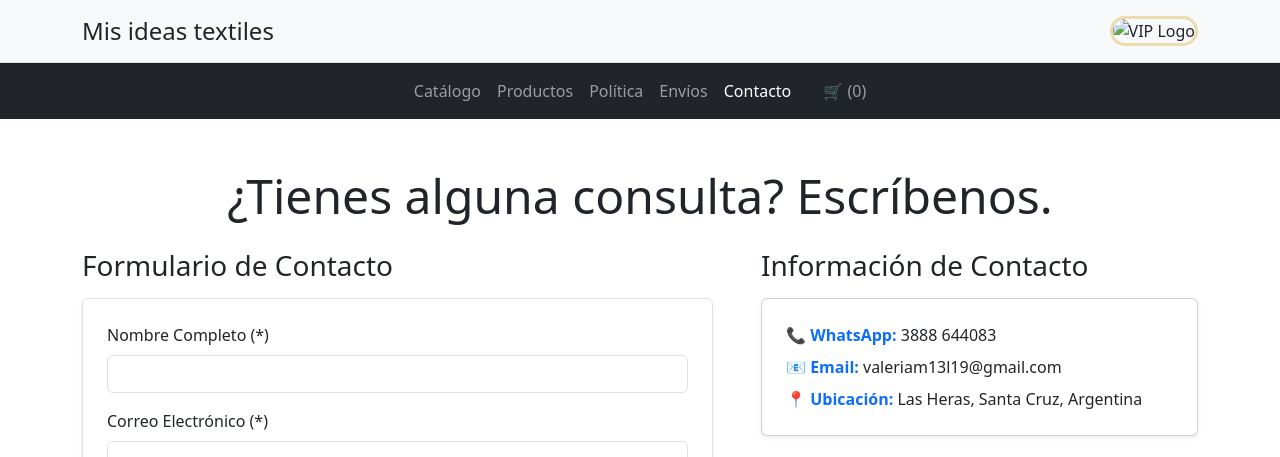
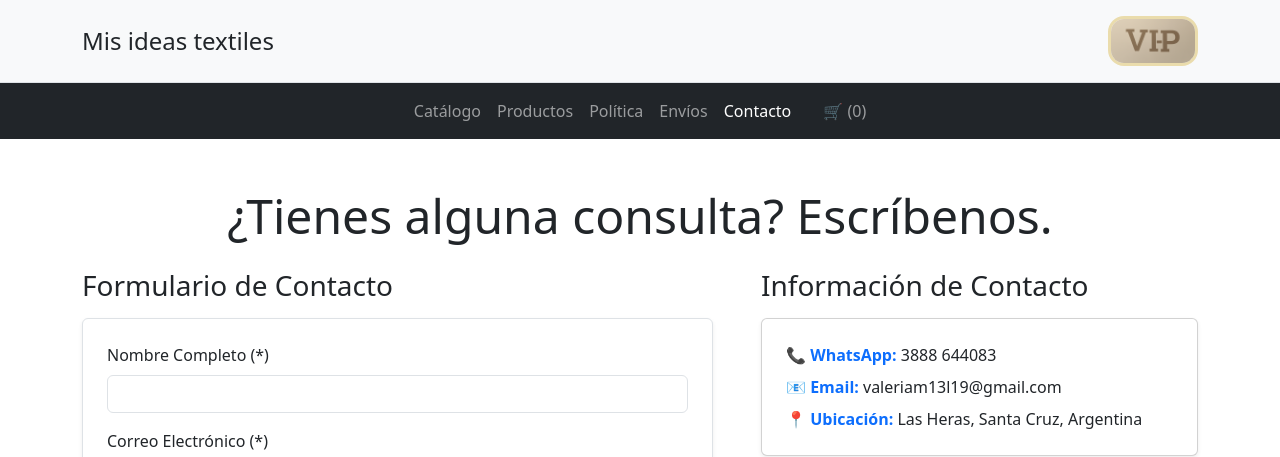
Before and after one commit to pabloquiros/mis-ideas-textiles, a plain HTML site: page pages/contacto.html in a window 1280 px wide. Shown: the top 457 px of the page. Drawn offline with nearby package versions, Linux system fonts and the light colour scheme.

Commit message:
actualizo logo en index y pages

```diff
--- a/pages/contacto.html
+++ b/pages/contacto.html
@@ -14,7 +14,7 @@
       <h1 class="titulo fs-4 mb-0"><a href="../index.html" class="text-decoration-none text-dark">Mis ideas textiles</a></h1>
       <!-- <img src="../assets/logo.png" alt="Logo" class="logo img-fluid" style="max-height: 50px;"> -->
         <div class="vip-container">
-          <img src="./assets/logo.png"  alt="VIP Logo" class="vip-image">
+          <img src="../assets/viplogo.png"  alt="VIP Logo" class="vip-image">
         </div>
     </div>
   </header>
```
Also changed, not shown: index.html (+1 -1 lines), pages/envios.html (+1 -1 lines), pages/politica.html (+1 -1 lines), pages/productos.html (+1 -1 lines).
